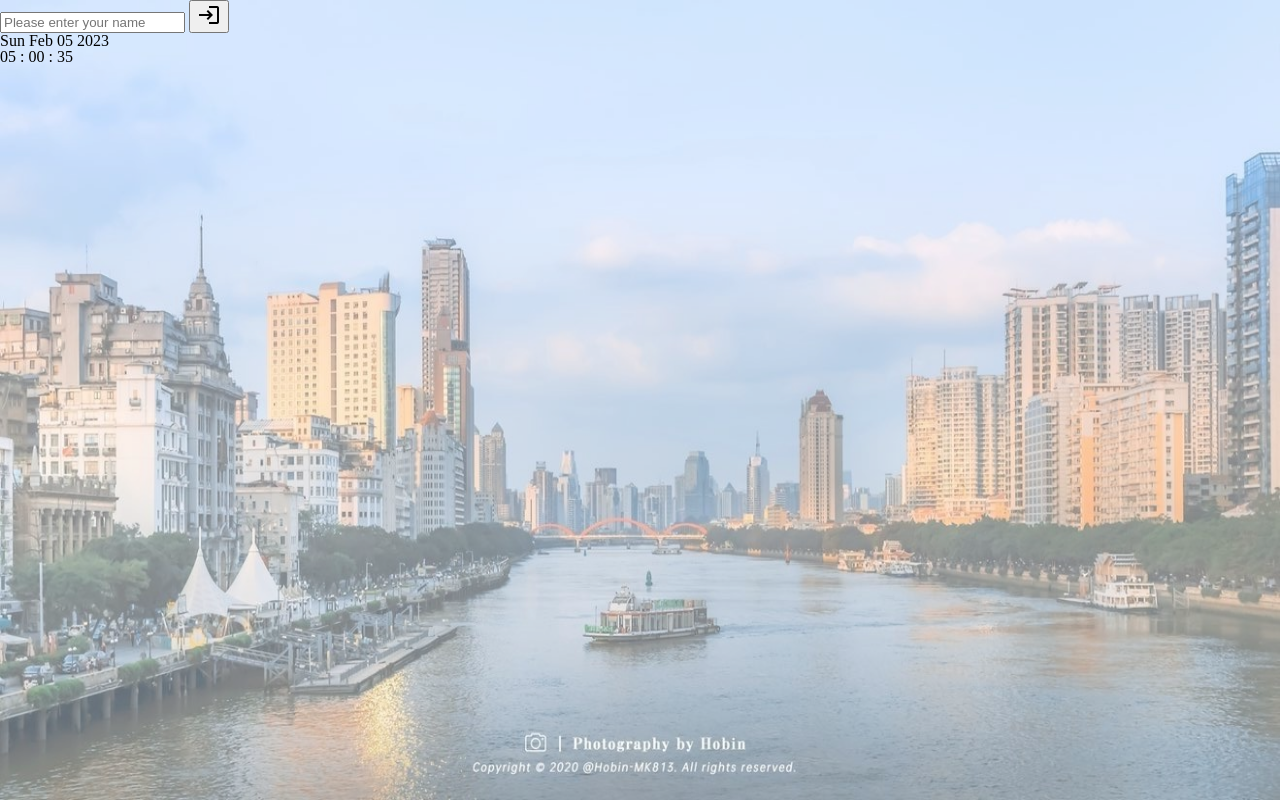
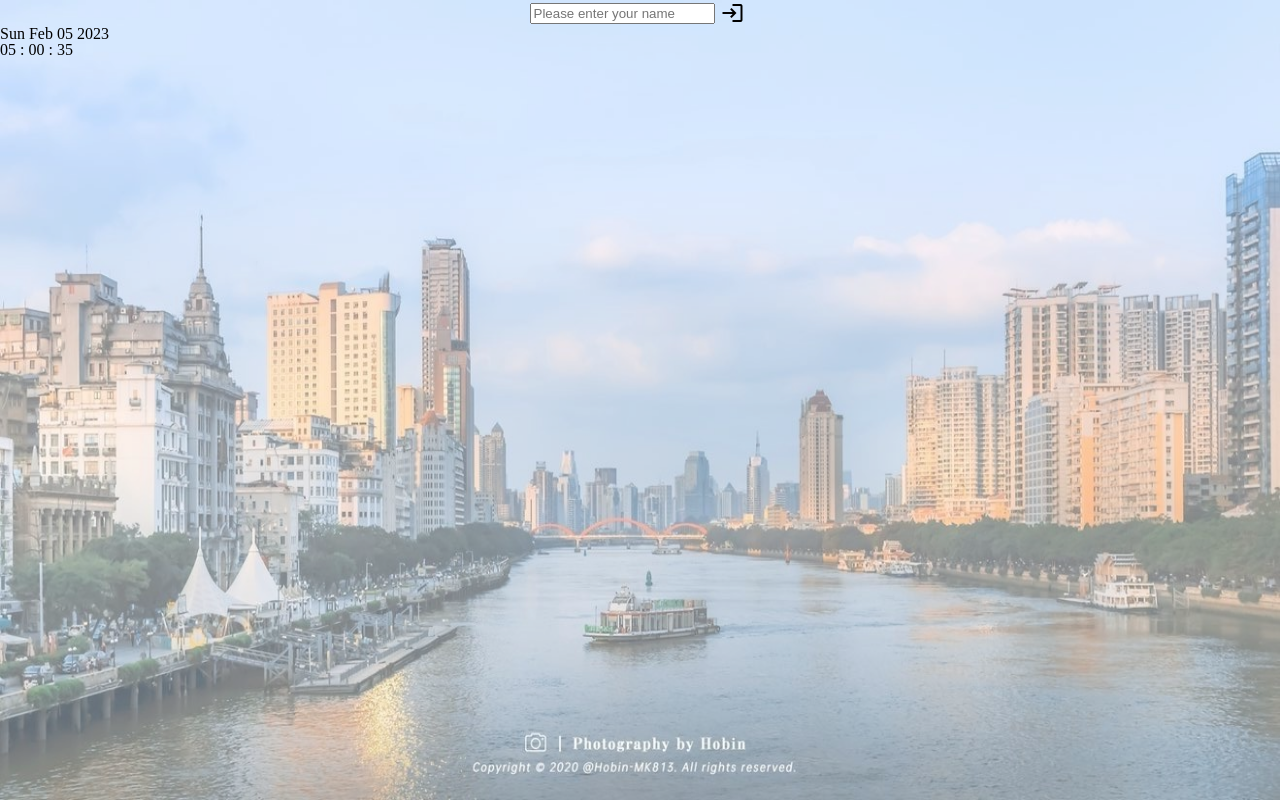
Before and after one commit to eunbinnie/challenge_goals, a plain HTML site: page index.html in a window 1280 px wide. Drawn offline with nearby package versions, Linux system fonts and the light colour scheme.

Commit message:
css 적용

```diff
--- a/style.css
+++ b/style.css
@@ -1,12 +1,6 @@
 * {
   box-sizing: border-box;
 }
-
-/* .inner {
-  width: 100%;
-  max-width: 1200px;
-  margin: 0 auto;
-} */
 
 .hidden {
   display: none;
@@ -22,21 +16,27 @@ img {
   opacity: 60%;
 }
 
-/* #clock-info {
-  width: 100%;
-  margin: auto;
+button {
+  background: none;
+  border: none;
 }
 
-#clock-info .inner {
+#login-form {
   display: flex;
-  flex-direction: column;
   justify-content: center;
+  align-items: center;
   align-content: center;
-  align-items: center;
 }
 
-#clock-info .date {
+#login-form input {
+  align-self: center;
 }
 
-#clock-info .clock {
-} */
+#login-form button {
+  display: flex;
+  align-self: center;
+}
+
+#login-form button span {
+  align-self: center;
+}
```
